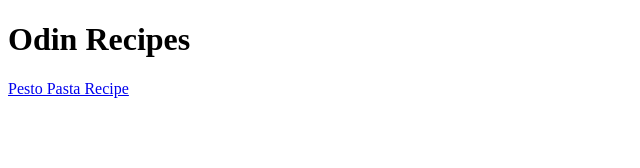
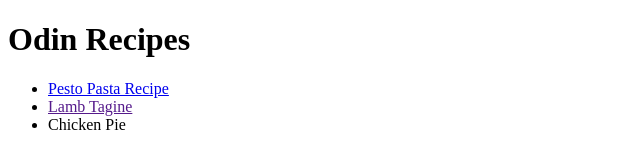
Before and after one commit to FionnlaghFluich/odin-recipes, a plain HTML site: page index.html in a window 1280 px wide. Shown: the whole page, without its empty margins (0-640 px from the left). Drawn offline with Linux system fonts and the light colour scheme.

Commit message:
Add ul for all recipes
Makes it more structured

```diff
--- a/index.html
+++ b/index.html
@@ -7,6 +7,10 @@
 
 <body>
     <h1>Odin Recipes</h1>
-    <a href="recipes/pesto-pasta.html">Pesto Pasta Recipe</a>
+    <ul>
+    <li><a href="recipes/pesto-pasta.html">Pesto Pasta Recipe</a></li>
+    <li><a href>Lamb Tagine</a></li>
+    <li><a>Chicken Pie</a></li>
+    </ul>
 </body>
 </html>
```
